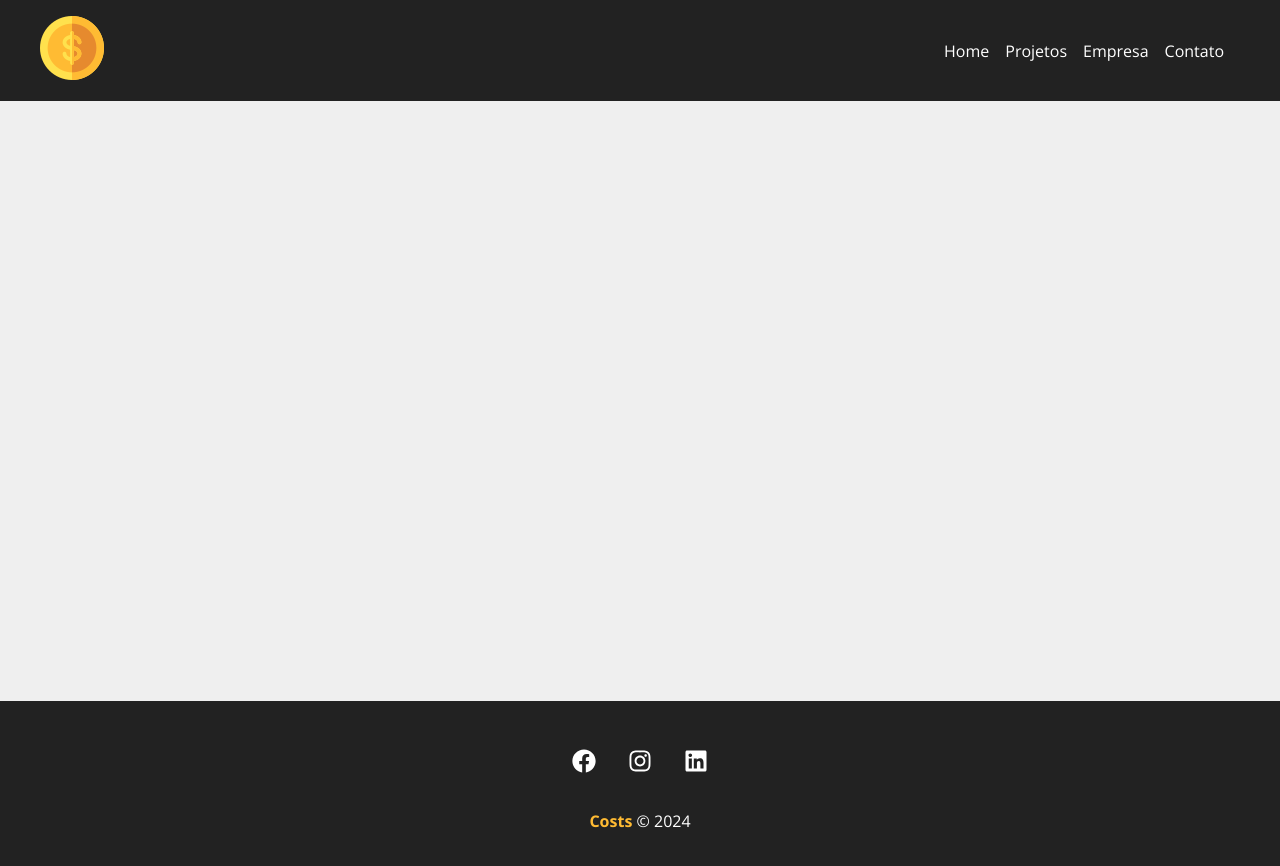
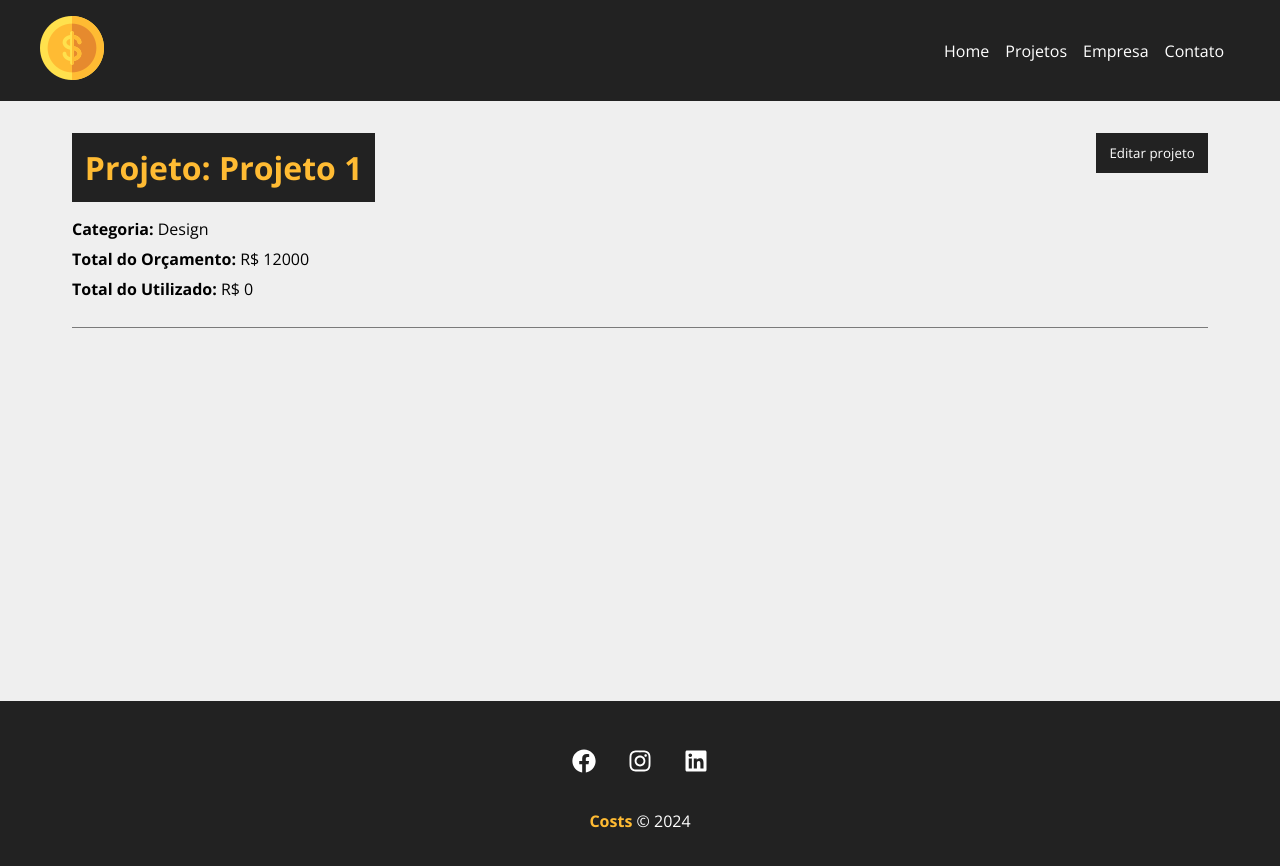
Before and after one commit to luad3cristal/costs, a React (Vite) app: page /project/30d1 in a window 1280 px wide. Shown: the top 866 px of the page. Built offline with nearby package versions, Linux system fonts and the light colour scheme; data requests are answered from the project's data file.

Commit message:
feat: add edit project functionality

```diff
--- a/db.json
+++ b/db.json
@@ -1,12 +1,12 @@
 {
   "projects": [
     {
-      "id": "4520",
-      "name": "teste",
-      "budget": "12",
+      "id": "30d1",
+      "name": "Projeto 1",
+      "budget": "12000",
       "category": {
-        "id": "1",
-        "name": "Infra"
+        "id": "3",
+        "name": "Design"
       },
       "cost": 0,
       "services": []
--- a/src/App.jsx
+++ b/src/App.jsx
@@ -4,6 +4,7 @@
 import Company from "./components/pages/Company.jsx";
 import Contact from "./components/pages/Contact.jsx";
 import NewProject from "./components/pages/NewProject";
+import Project from "./components/pages/project.jsx";
 
 import Container from "./components/layout/container.jsx";
 import Navbar from "./components/layout/navbar.jsx";
@@ -21,6 +22,7 @@
           <Route path="/company" element={<Company />} />
           <Route path="/contact" element={<Contact />} />
           <Route path="/newproject" element={<NewProject />} />
+          <Route path="/project/:id" element={<Project />} />
         </Routes>
       </Container>
 
--- /dev/null
+++ b/src/components/pages/Project.jsx
@@ -0,0 +1,72 @@
+import S from "./Project.module.css";
+
+import Loading from "../layout/loading";
+import Container from "../layout/container";
+
+import { useParams } from "react-router-dom";
+import { useState, useEffect } from "react";
+
+function Project() {
+  const { id } = useParams();
+
+  const [project, setProject] = useState([]);
+  const [showProjectForm, setShowProjectForm] = useState(false);
+
+  useEffect(() => {
+    setTimeout(() => {
+      fetch(`http://localhost:5000/projects/${id}`, {
+        method: "GET",
+        headers: {
+          "Content-Type": "application/json",
+        },
+      })
+        .then((resp) => resp.json())
+        .then((data) => {
+          setProject(data);
+        })
+        .catch((err) => console.log(err));
+    }, 300);
+  }, [id]);
+
+  function toggleProjectForm() {
+    setShowProjectForm(!showProjectForm);
+  }
+
+  return (
+    <>
+      {project.name ? (
+        <div className={S.project_details}>
+          <Container customClass="column">
+            <div className={S.details_container}>
+              <h1>Projeto: {project.name} </h1>
+              <button onClick={toggleProjectForm} className={S.btn}>
+                {!showProjectForm ? "Editar projeto" : "Fechar"}
+              </button>
+              {!showProjectForm ? (
+                <div className={S.project_info}>
+                  <p>
+                    <span>Categoria:</span> {project.category.name}
+                  </p>
+                  <p>
+                    <span>Total do Orçamento:</span> R$ {project.budget}
+                  </p>
+                  <p>
+                    <span>Total do Utilizado:</span> R$ {project.cost}
+                  </p>
+                </div>
+              ) : (
+                <div className={S.project_info}>
+                  <p>detalhes do projeto</p>
+                </div>
+              )}
+            </div>
+          </Container>
+        </div>
+      ) : (
+        <Loading />
+      )}
+    </>
+  );
+}
+
+export default Project;
--- /dev/null
+++ b/src/components/pages/Project.module.css
@@ -0,0 +1,49 @@
+.project_details {
+  padding: 2em;
+  width: 100%;
+}
+
+.project_details h1,
+.project_details h2,
+.project_details p {
+  margin-bottom: 0.5em;
+}
+
+.project_details h1 {
+  background-color: #222;
+  color: #ffbb33;
+  padding: 0.4em;
+}
+
+.project_details span {
+  font-weight: bold;
+}
+
+.details_container,
+.service_form_container {
+  border-bottom: 1px solid #7a7a7a;
+  padding-bottom: 1.2em;
+  margin-bottom: 1.2em;
+  display: flex;
+  justify-content: space-between;
+  flex-wrap: wrap;
+}
+
+.btn {
+  background-color: #222;
+  color: #fff;
+  padding: 0.5em 1em;
+  text-decoration: none;
+  transition: 0.5s;
+  border: none;
+  cursor: pointer;
+  max-height: 40px;
+}
+
+.btn:hover {
+  color: #ffbb33;
+}
+
+.project_info {
+  width: 100%;
+}
--- a/src/components/projects/projectCard.jsx
+++ b/src/components/projects/projectCard.jsx
@@ -20,7 +20,7 @@
         {category}
       </p>
       <div className={S.project_card_actions}>
-        <Link to="/">
+        <Link to={`/project/${id}`}>
           <BsPencil /> Editar
         </Link>
         <button onClick={remove}>
```
